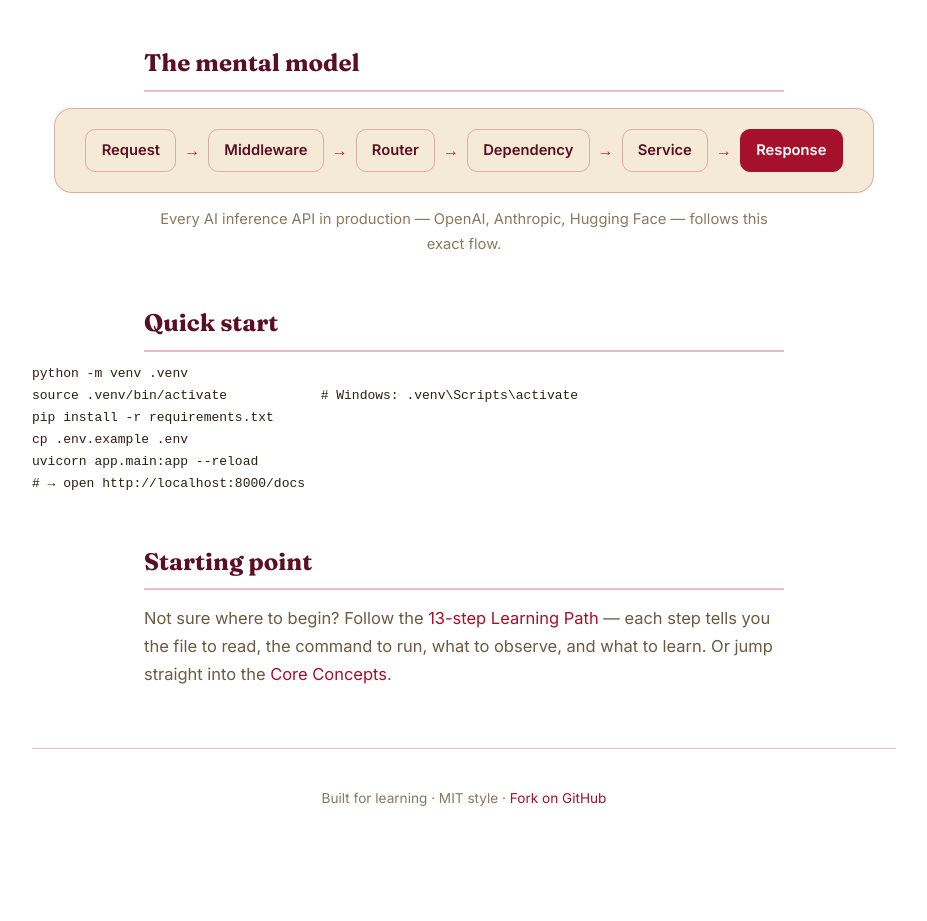
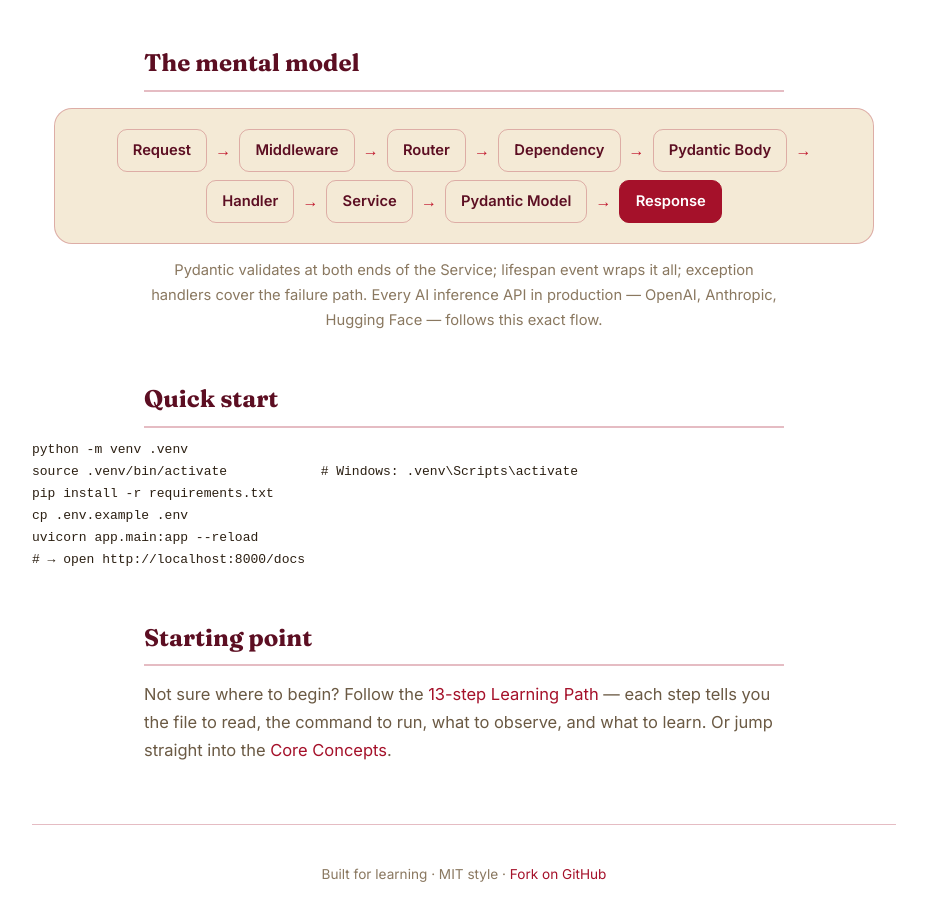
Before and after one commit to tharunramavath/FastAPI-for-AI-Engineers, a plain HTML site: page docs/index.html in a window 1280 px wide. Shown: the part 1028-1949 px from the top of the page, without its empty margins (326-1253 px from the left). Before the commit the page ends 1922 px from the top, so only its background shows below. Drawn offline with nearby package versions, Linux system fonts and the light colour scheme; a script that the page names is missing.

Commit message:
Expand mental-model to full request lifecycle (Pydantic both ends, lifespan, exception path) across README, learning path, concepts, and site

```diff
--- a/docs/index.html
+++ b/docs/index.html
@@ -134,10 +134,13 @@
         <div class="pl-node">Middleware</div><span class="pl-arr">→</span>
         <div class="pl-node">Router</div><span class="pl-arr">→</span>
         <div class="pl-node">Dependency</div><span class="pl-arr">→</span>
+        <div class="pl-node">Pydantic Body</div><span class="pl-arr">→</span>
+        <div class="pl-node">Handler</div><span class="pl-arr">→</span>
         <div class="pl-node">Service</div><span class="pl-arr">→</span>
+        <div class="pl-node">Pydantic Model</div><span class="pl-arr">→</span>
         <div class="pl-node pl-node-last">Response</div>
       </div>
-      <p class="pipeline-note">Every AI inference API in production — OpenAI, Anthropic, Hugging Face — follows this exact flow.</p>
+      <p class="pipeline-note">Pydantic validates at both ends of the Service; lifespan event wraps it all; exception handlers cover the failure path. Every AI inference API in production — OpenAI, Anthropic, Hugging Face — follows this exact flow.</p>
 
       <h2 class="sec-title">Quick start</h2>
       <pre class="code"><code data-copy>python -m venv .venv
```
Also changed, not shown: 3 other files.
